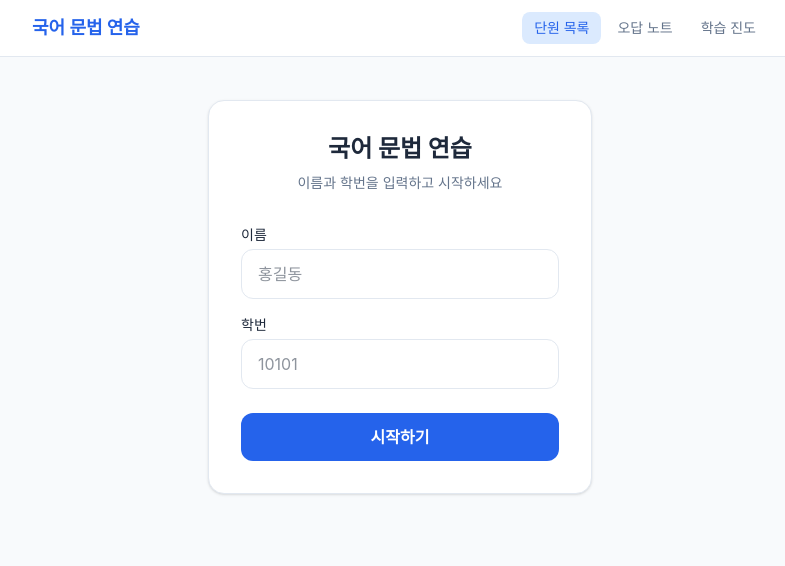
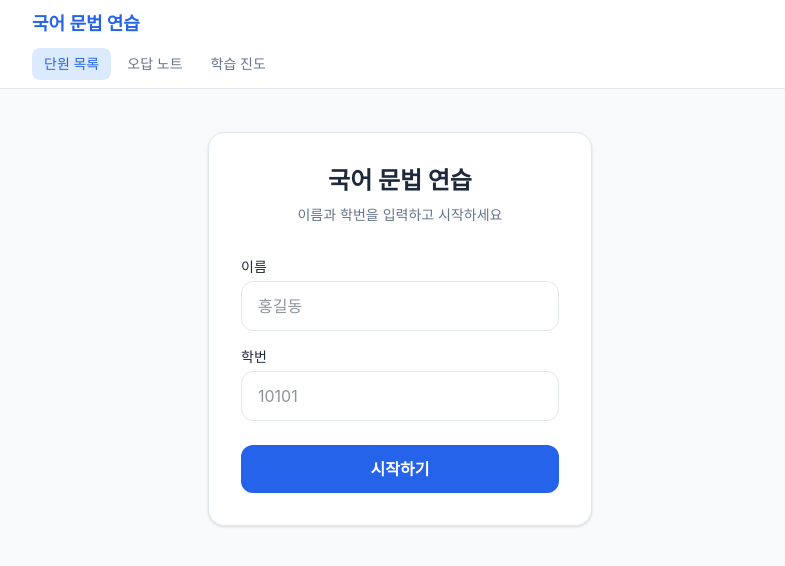
Before and after one commit to amos5018-rgb/grammar-prac, a Next.js app: page / in a window 1280 px wide. Shown: the top 566 px of the page, without its empty margins (240-1025 px from the left). Built offline with nearby package versions, Linux system fonts and the light colour scheme; a web font is replaced by a local one.

Commit message:
ui: Header를 2줄 레이아웃으로 변경하여 네비게이션 줄바꿈 방지
- 1줄: 타이틀('국어 문법 연습')
- 2줄: 네비게이션 버튼들 + 이름 표시
- 이름이 추가되어도 네비게이션이 한 줄에 유지됨

https://claude.ai/code/session_01J9mUzFiSKvkfzPBqnw95uB

```diff
--- a/src/components/Header.tsx
+++ b/src/components/Header.tsx
@@ -22,11 +22,13 @@ export default function Header() {
 
   return (
     <header className="bg-surface border-b border-border sticky top-0 z-50">
-      <div className="max-w-3xl mx-auto px-4 h-14 flex items-center justify-between">
-        <Link href="/" className="font-bold text-primary text-lg">
-          국어 문법 연습
-        </Link>
-        <nav className="flex items-center gap-1">
+      <div className="max-w-3xl mx-auto px-4">
+        <div className="h-12 flex items-center">
+          <Link href="/" className="font-bold text-primary text-lg">
+            국어 문법 연습
+          </Link>
+        </div>
+        <nav className="flex items-center gap-1 pb-2">
           {navItems.map(item => (
             <Link
               key={item.href}
@@ -41,7 +43,7 @@ export default function Header() {
             </Link>
           ))}
           {name && (
-            <span className="ml-2 px-3 py-1.5 text-sm text-text-secondary">
+            <span className="ml-auto px-3 py-1.5 text-sm text-text-secondary">
               {name}
             </span>
           )}
```
